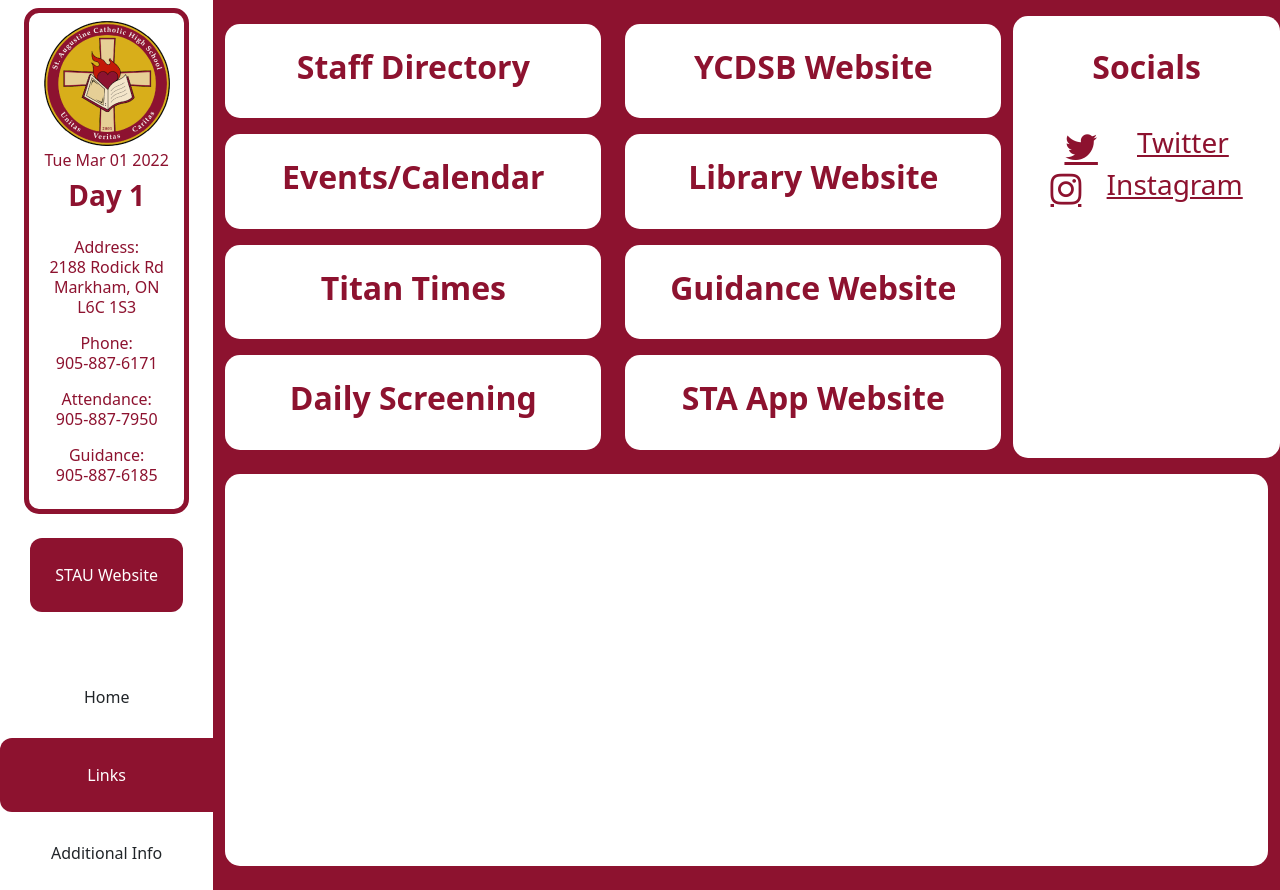
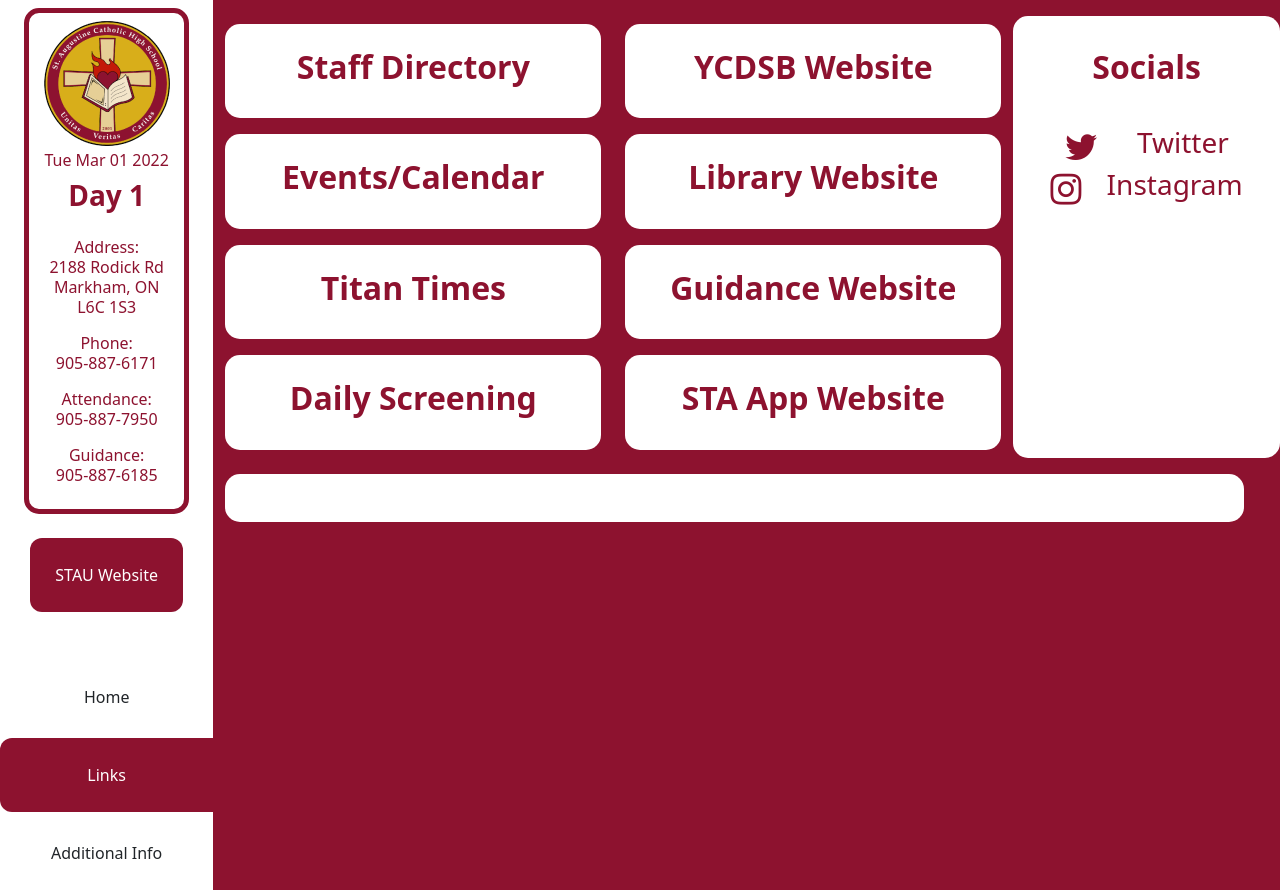
Before and after one commit to stau-app-dev/main-website, a PHP site: page /links in a window 1280 px wide. Run offline with PHP 8.4, Linux system fonts and the light colour scheme; some libraries are stand-ins or nearby versions.

Commit message:
refactoring and update youtube embed

```diff
--- a/assets/css/common.css
+++ b/assets/css/common.css
@@ -109,10 +109,6 @@ h2.link-text {
     color: white;
 }
 
-.social-media-link {
-    color: #8d122f !important;
-}
-
 #loading {
     position: fixed;
     display: flex;
--- a/index.php
+++ b/index.php
@@ -65,7 +65,7 @@
                     <!-- Video -->
                     <div class="ratio ratio-16x9">
                         <iframe
-                            src="https://www.youtube.com/embed/iik25wqIuFo"
+                            src="https://www.youtube.com/embed/videoseries?list=PLG1HPxuAsDSkrBRkUSkOZqZzNv98hgCFV"
                             frameborder="0"
                         ></iframe>
                     </div>
--- a/links.php
+++ b/links.php
@@ -101,19 +101,18 @@
                         <div class="col-12 link-danger link p-4 my-2">
                             <h2 class="link-text text-center">Socials</h2>
                         </div>
-                            <a href="https://twitter.com/STAUpdates" class="social-media-link">
+                        <a href="https://twitter.com/STAUpdates" class="coloured-text link">
                             <div class="d-flex flex-row justify-content-evenly align-items-center">
                                 <i class="fa fa-twitter link-container" style="font-size: 36px;cursor:pointer;"></i>
                                 <h3>Twitter</h3>
                             </div>
                         </a>
-                            <a href="https://www.instagram.com/sachsapp/" class="social-media-link">
+                        <a href="https://www.instagram.com/sachsapp/" class="coloured-text link">
                             <div class="d-flex flex-row justify-content-evenly align-items-center">
                                 <i class="fa fa-instagram" style="font-size: 36px;cursor:pointer;"></i>
                                 <h3>Instagram</h3>
                             </div>
                         </a>
-                        </div>
                 </div>
                 <div class="row flex-grow-1">
                     <div class="col-12 d-flex flex-column fs-3">
```
Lines whose indentation alone changed are shown as unchanged.
